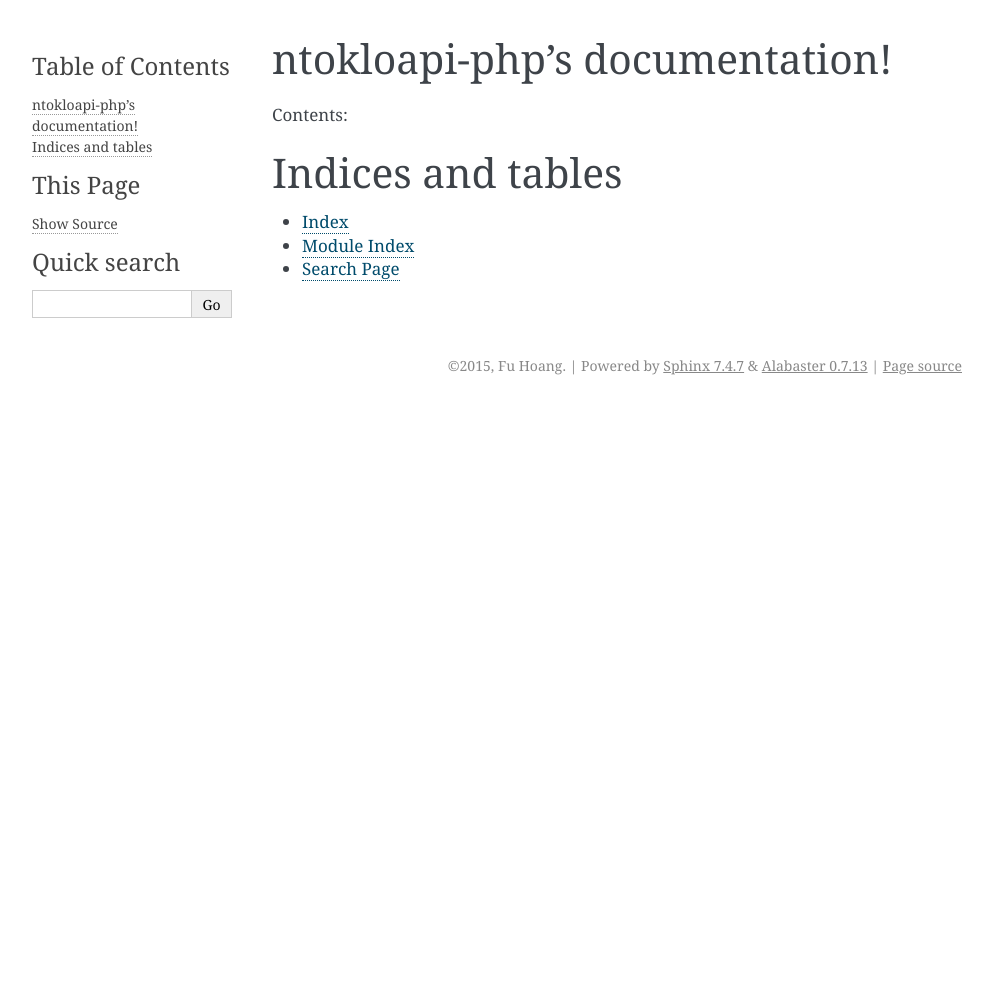
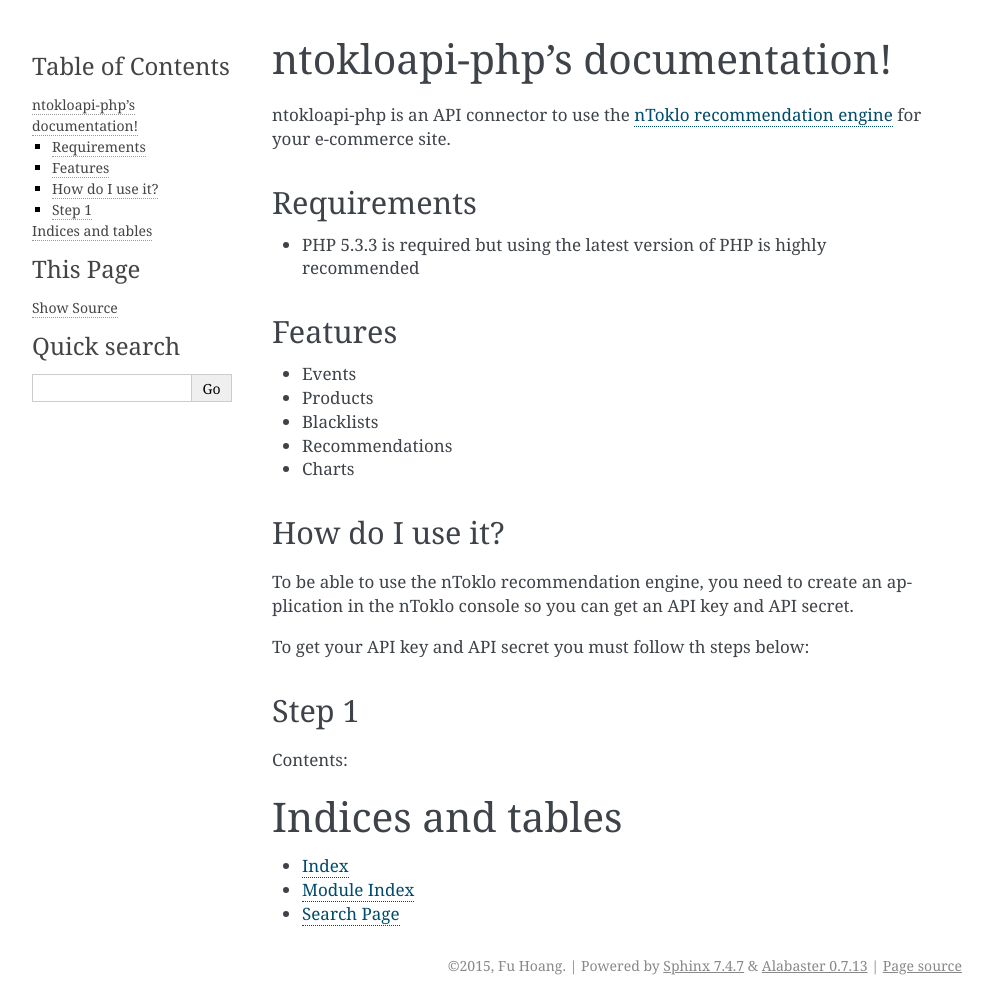
Before and after one commit to nToklo/ntokloapi-php, a Sphinx documentation site: the page built from docs/source/index.rst, in a window 1280 px wide. Shown: the whole page, without its empty margins (148-1141 px from the left). Built offline with Sphinx 7.4.7, drawn with Linux system fonts in a browser that asks for light colours; before the commit the page ends 900 px from its top, so only the background shows below that.

Commit message:
started user guide docs

```diff
--- a/docs/source/index.rst
+++ b/docs/source/index.rst
@@ -5,6 +5,35 @@
 
 ntokloapi-php's documentation!
 =========================================
+
+ntokloapi-php is an API connector to use the `nToklo recommendation engine <http://www.ntoklo.com/>`_ for your e-commerce site.
+
+Requirements
+------------
+
+* PHP 5.3.3 is required but using the latest version of PHP is highly recommended
+
+Features
+--------
+
+* Events
+* Products
+* Blacklists
+* Recommendations
+* Charts
+
+
+How do I use it?
+----------------
+
+To be able to use the nToklo recommendation engine, you need to create an application in the nToklo console
+so you can get an API key and API secret.
+
+To get your API key and API secret you must follow th steps below:
+
+Step 1
+------
+
 
 Contents:
 
```
